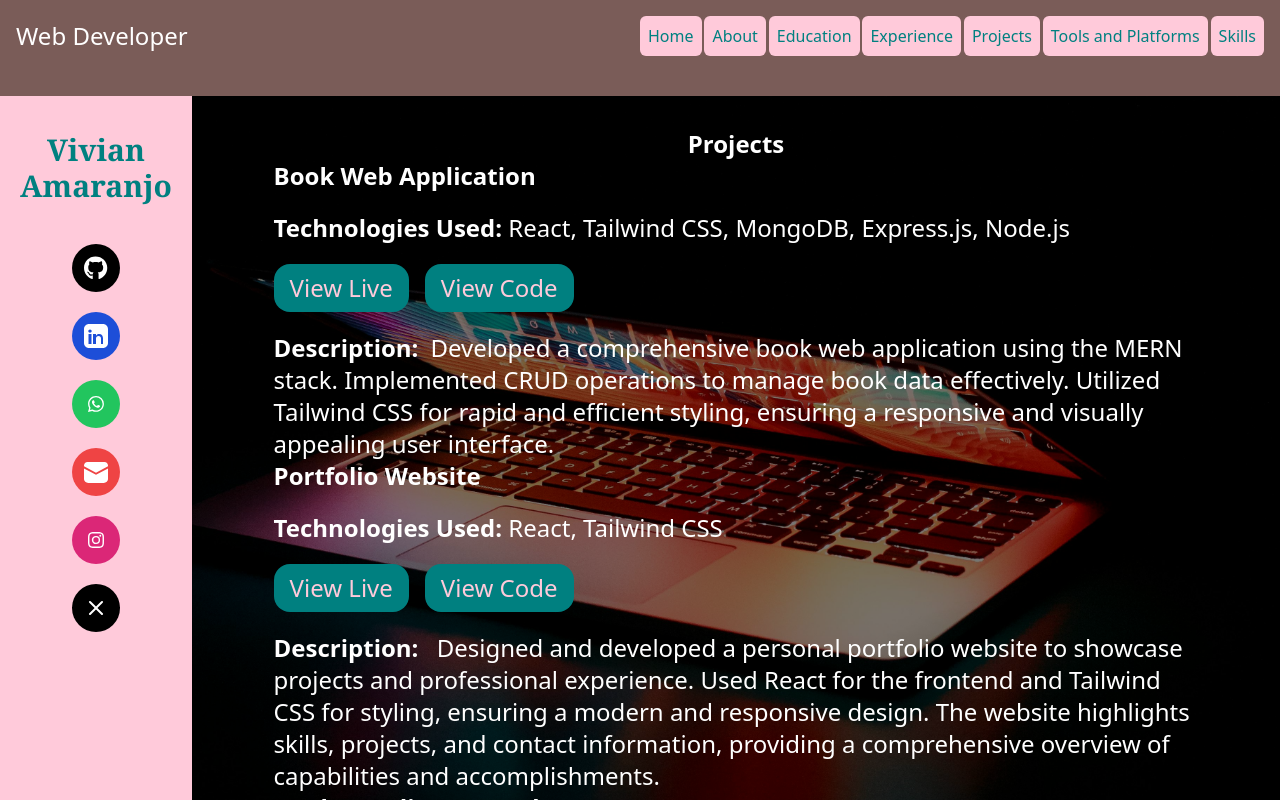
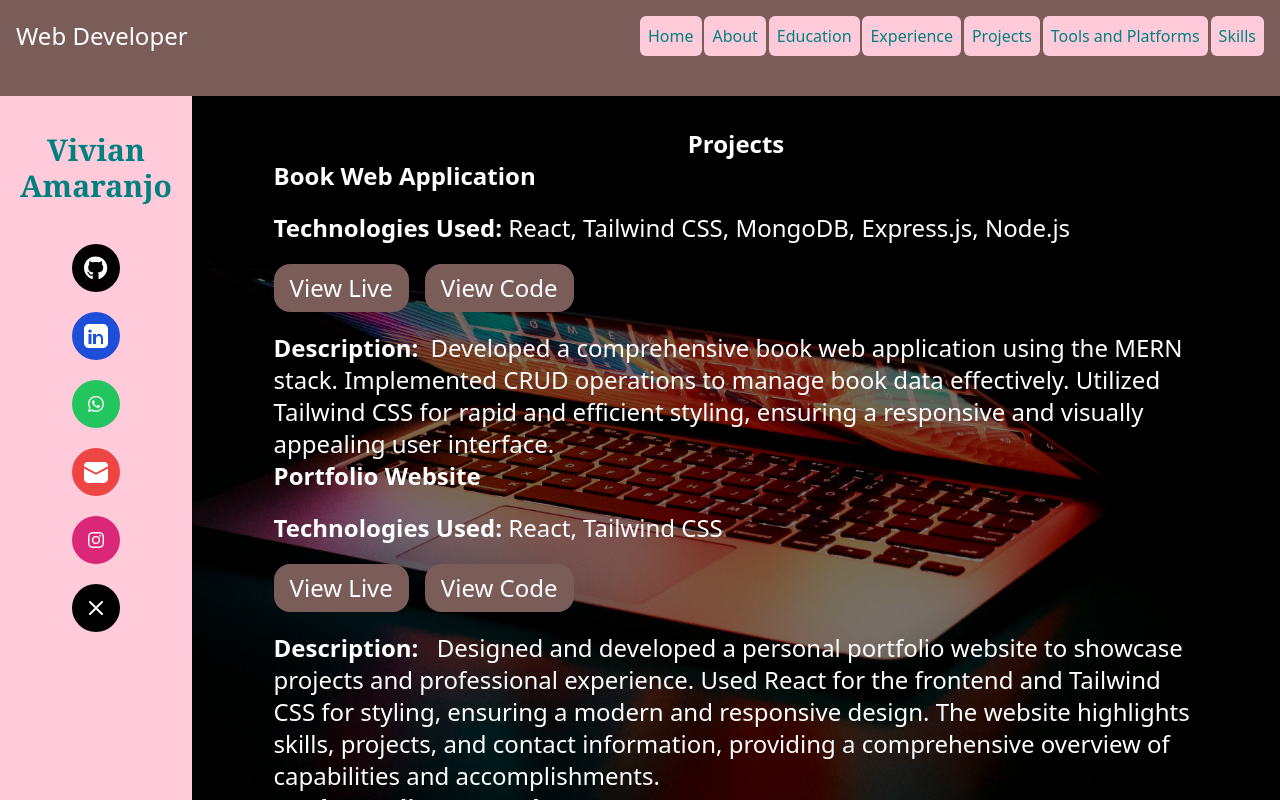
Before and after one commit to Munyia/My-Portfolio, a React (Vite) app: page /projects in a window 1280 px wide. Built offline with nearby package versions, Linux system fonts and the light colour scheme.

Commit message:
fixing bugs

```diff
--- a/src/components/Home.jsx
+++ b/src/components/Home.jsx
@@ -44,7 +44,7 @@ const Home = () => {
           opportunities.
         </p>
       </div>
-        <a href="https://drive.google.com/file/d/1hE-L0RH6a52NUZFGHInwOMLnED808n-y/view?usp=sharing" className="bg-pry text-sec flex text-center mt-10 px-4 py-2 rounded-2xl" target="_blank" rel="noopener noreferrer">View my CV</a>
+        <a href="https://drive.google.com/file/d/1hE-L0RH6a52NUZFGHInwOMLnED808n-y/view?usp=sharing" className="bg-sec1 text-white  hover:text-black flex text-center mt-10 px-4 py-2 rounded-2xl" target="_blank" rel="noopener noreferrer">View my CV</a>
     </div>
           </section>
 
--- a/src/components/Projects.jsx
+++ b/src/components/Projects.jsx
@@ -35,8 +35,8 @@ const Projects = () => {
                   Tailwind CSS, MongoDB, Express.js, Node.js
                 </p>
                 <div className=" inline-flex gap-4">
-                <a href="https://word-smitters.vercel.app/" className=" bg-pry text-sec px-4 py-2 rounded-2xl " target="_blank" rel="noopener noreferrer">View Live</a>
-                <a href="https://github.com/Munyia/WordSmitters" className="bg-pry text-sec   px-4 py-2  rounded-2xl" target="_blank" rel="noopener noreferrer">View Code</a>
+                <a href="https://word-smitters.vercel.app/" className=" bg-sec1 text-white hover:text-black  px-4 py-2 rounded-2xl " target="_blank" rel="noopener noreferrer">View Live</a>
+                <a href="https://github.com/Munyia/WordSmitters" className="bg-sec1 text-white hover:text-black    px-4 py-2  rounded-2xl" target="_blank" rel="noopener noreferrer">View Code</a>
                 </div>
                 <p>
                   <span className=" font-bold mr-3 "> Description:</span>
@@ -55,8 +55,8 @@ const Projects = () => {
                   Tailwind CSS
                 </p>
                 <div className=" inline-flex gap-4">
-                <a href="https://my-portfolio-omega-six-48.vercel.app/" className=" bg-pry text-sec px-4 py-2 rounded-2xl" target="_blank" rel="noopener noreferrer">View Live</a>
-                <a href="https://github.com/Munyia/My-Portfolio" className="bg-pry text-sec   px-4 py-2 rounded-2xl" target="_blank" rel="noopener noreferrer">View Code</a>
+                <a href="https://my-portfolio-omega-six-48.vercel.app/" className="bg-sec1 text-white hover:text-black  px-4 py-2 rounded-2xl" target="_blank" rel="noopener noreferrer">View Live</a>
+                <a href="https://github.com/Munyia/My-Portfolio" className="bg-sec1 text-white hover:text-black   px-4 py-2 rounded-2xl" target="_blank" rel="noopener noreferrer">View Code</a>
                 </div>
                 <p>
                   <span className=" font-bold mr-3 "> Description:</span>{" "}
@@ -75,8 +75,8 @@ const Projects = () => {
                   Node.js
                 </p>
                 <div className=" inline-flex gap-4">
-                <a href="https://my-portfolio-omega-six-48.vercel.app/" className=" bg-pry text-sec px-4 py-2 rounded-2xl " target="_blank" rel="noopener noreferrer">View Live</a>
-                <a href="https://github.com/Munyia/My-Portfolio" className="bg-pry text-sec   px-4 py-2 rounded-2xl" target="_blank" rel="noopener noreferrer">View Code</a>
+                <a href="https://my-portfolio-omega-six-48.vercel.app/" className=" bg-sec1 text-white hover:text-black  px-4 py-2 rounded-2xl " target="_blank" rel="noopener noreferrer">View Live</a>
+                <a href="https://github.com/Munyia/My-Portfolio" className="bg-sec1 text-white hover:text-black   px-4 py-2 rounded-2xl" target="_blank" rel="noopener noreferrer">View Code</a>
                 </div>
                 <p>
                   <span className=" font-bold mr-3 "> Description:</span>{" "}
@@ -93,8 +93,8 @@ const Projects = () => {
                 <span className=" font-bold ">Technologies Used: </span>React and Tailwind CSS{" "}
                 </p>
                 <div className=" inline-flex gap-4">
-                <a href="https://apple-coral-two.vercel.app/" className=" bg-pry text-sec px-4 py-2 rounded-2xl" target="_blank" rel="noopener noreferrer">View Live</a>
-                <a href="https://github.com/shilohex/Apple" className="bg-pry text-sec   px-4 py-2 rounded-2xl" target="_blank" rel="noopener noreferrer">View Code</a>
+                <a href="https://apple-coral-two.vercel.app/" className=" bg-sec1 text-white hover:text-black  px-4 py-2 rounded-2xl" target="_blank" rel="noopener noreferrer">View Live</a>
+                <a href="https://github.com/shilohex/Apple" className="bg-sec1 text-white  hover:text-black  px-4 py-2 rounded-2xl" target="_blank" rel="noopener noreferrer">View Code</a>
                 </div>
                 <p>
                   <span className=" font-bold mr-3 "> Description:</span>
@@ -112,8 +112,8 @@ const Projects = () => {
                   HTML and CSS
                 </p>
                 <div className=" inline-flex gap-4">
-                <a href="https://coffee-page-react.vercel.app/" className=" bg-pry text-sec px-4 py-2 rounded-2xl" target="_blank" rel="noopener noreferrer">View Live</a>
-                <a href="https://github.com/Munyia/Coffee-Page-React" className="bg-pry text-sec   px-4 py-2 rounded-2xl" target="_blank" rel="noopener noreferrer">View Code</a>
+                <a href="https://coffee-page-react.vercel.app/" className=" bg-sec1 text-white hover:text-black  px-4 py-2 rounded-2xl" target="_blank" rel="noopener noreferrer">View Live</a>
+                <a href="https://github.com/Munyia/Coffee-Page-React" className="bg-sec1 text-white  hover:text-black   px-4 py-2 rounded-2xl" target="_blank" rel="noopener noreferrer">View Code</a>
                 </div>
                 <p>
                   <span className=" font-bold mr-3 "> Description:</span>
@@ -131,8 +131,8 @@ const Projects = () => {
                   HTML and CSS
                 </p>
                 <div className=" inline-flex gap-4">
-                <a href="https://github.com/Munyia/DocPlanner" className=" bg-pry text-sec px-4 py-2 rounded-2xl" target="_blank" rel="noopener noreferrer">View Live</a>
-                <a href="https://doc-planner-two.vercel.app/t" className="bg-pry text-sec   px-4 py-2  rounded-2xl" target="_blank" rel="noopener noreferrer">View Code</a>
+                <a href="https://github.com/Munyia/DocPlanner" className=" bg-sec1 text-white hover:text-black  px-4 py-2 rounded-2xl" target="_blank" rel="noopener noreferrer">View Live</a>
+                <a href="https://doc-planner-two.vercel.app/t" className="bg-sec1 text-white hover:text-black   px-4 py-2  rounded-2xl" target="_blank" rel="noopener noreferrer">View Code</a>
                 </div>
                 <p>
                   <span className=" font-bold mr-3 "> Description:</span>
@@ -148,8 +148,8 @@ const Projects = () => {
                   HTML and CSS
                 </p>
                 <div className=" inline-flex gap-4">
-                <a href="https://github.com/Munyia/DOM" className=" bg-pry text-sec px-4 py-2 rounded-2xl" target="_blank" rel="noopener noreferrer">View Live</a>
-                <a href="https://dom-smoky.vercel.app/" className="bg-pry text-sec   px-4 py-2 rounded-2xl" target="_blank" rel="noopener noreferrer">View Code</a>
+                <a href="https://github.com/Munyia/DOM" className=" bg-sec1 text-white hover:text-black  px-4 py-2 rounded-2xl" target="_blank" rel="noopener noreferrer">View Live</a>
+                <a href="https://dom-smoky.vercel.app/" className="bg-sec1 text-white  hover:text-black px-4 py-2 rounded-2xl" target="_blank" rel="noopener noreferrer">View Code</a>
                 </div>
                 <p>
                   <span className=" font-bold mr-3 "> Description:</span>
```
